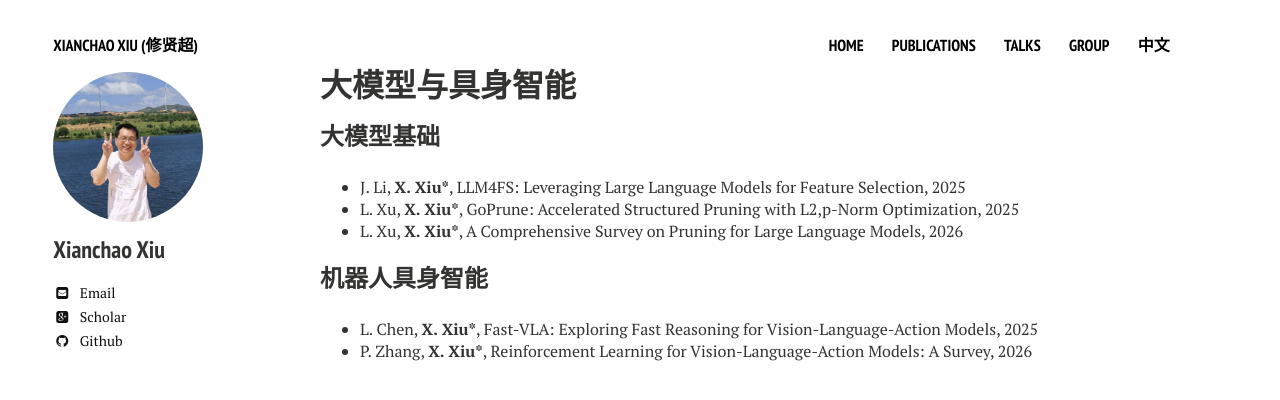
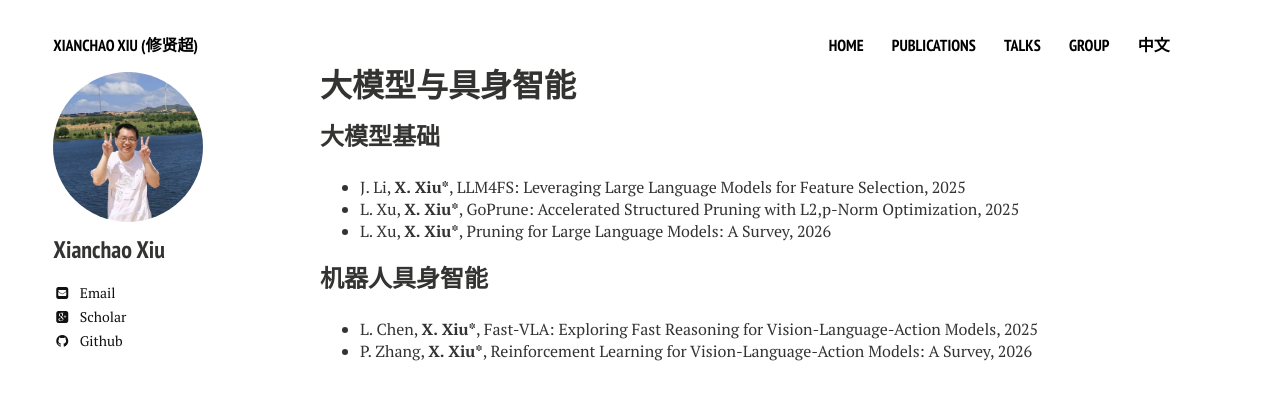
Before and after one commit to xianchaoxiu/xianchaoxiu.github.io, a Jekyll site: the page built from chinese/research/LLM/index.md, in a window 1280 px wide. Shown: the top 400 px of the page. Built offline with Jekyll 4.4.1, drawn with Linux system fonts in a browser that asks for light colours; nearby versions of some CDN libraries.

Commit message:
Update index.md

```diff
--- a/chinese/research/LLM/index.md
+++ b/chinese/research/LLM/index.md
@@ -9,7 +9,7 @@ share: false
 ### 大模型基础
 * J. Li, <b>X. Xiu*</b>, LLM4FS: Leveraging Large Language Models for Feature Selection, 2025 <br>
 * L. Xu, <b>X. Xiu*</b>, GoPrune: Accelerated Structured Pruning with L2,p-Norm Optimization, 2025 <br>
-* L. Xu, <b>X. Xiu*</b>, A Comprehensive Survey on Pruning for Large Language Models, 2026 <br>
+* L. Xu, <b>X. Xiu*</b>, Pruning for Large Language Models: A Survey, 2026 <br>
 
 
 ### 机器人具身智能
```
